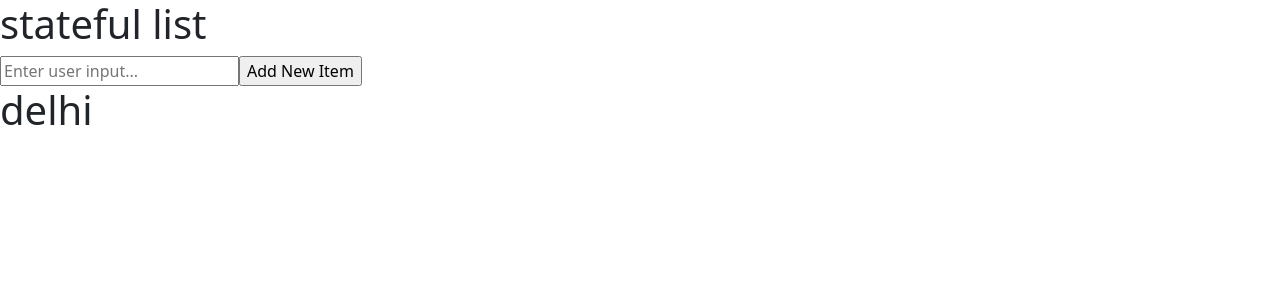
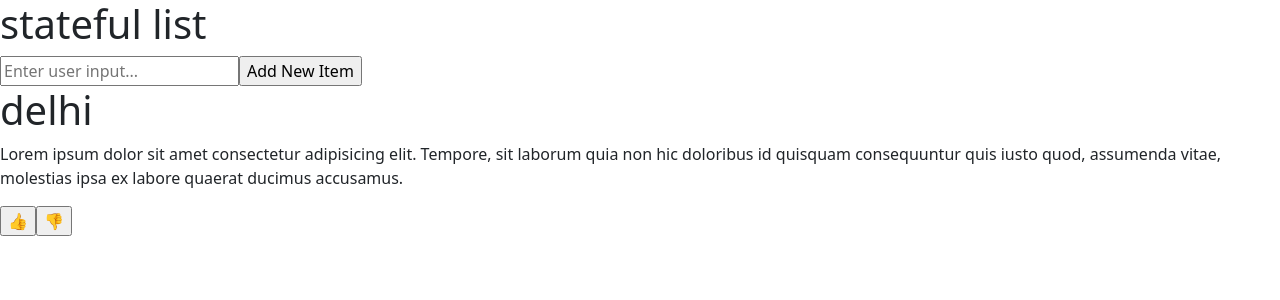
Before and after one commit to Poojakadam23/fifth-react-app, a React (Create React App) app: page / in a window 1280 px wide. Shown: the top 300 px of the page. Built offline with nearby package versions, Linux system fonts and the light colour scheme.

Commit message:
another-func-props

```diff
--- a/src/App.js
+++ b/src/App.js
@@ -26,12 +26,23 @@ function ListDemo(){
     <input type="text" id="id1"ref={inputRef}placeholder="Enter user input..."/>
     <input type="button"value="Add New Item" onClick={addItemAction}/>
 
+   {list.map((item)=>(
+    <div>
+      <h1>{item}</h1>
+      <p>
+      Lorem ipsum dolor sit amet consectetur adipisicing elit. Tempore,
+       sit laborum quia non hic doloribus id quisquam consequuntur quis
+      iusto quod, assumenda vitae, molestias ipsa ex labore quaerat
+      ducimus accusamus.
 
-    {list.map((item)=>(<><h1>
-      {item}
-    </h1></>
-    ))}
-  </>
+      </p>
+      <div>
+        <input type="button" value="&#128077;"/>
+        <input type="button" value="&#128078;"/>
+      </div>
+    </div>
+   ))}
+   </>
   );
 }
 export default App;
```
